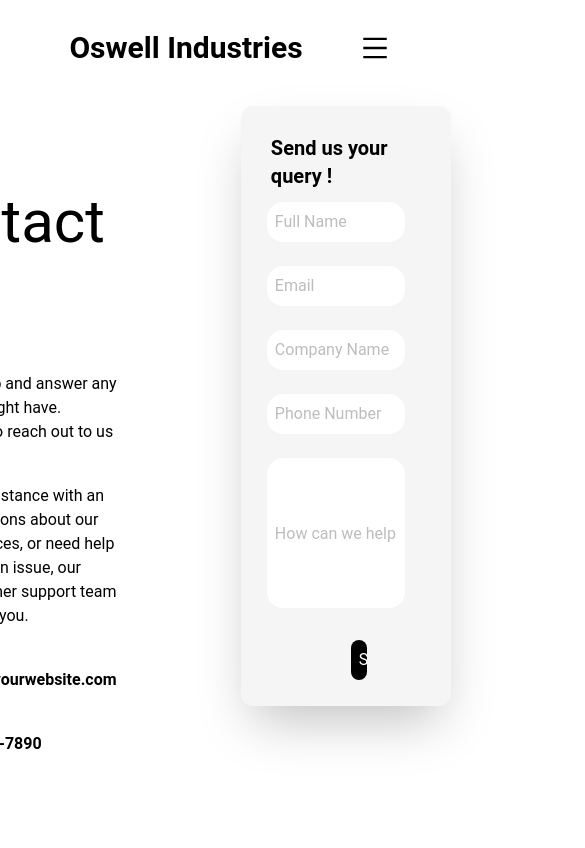
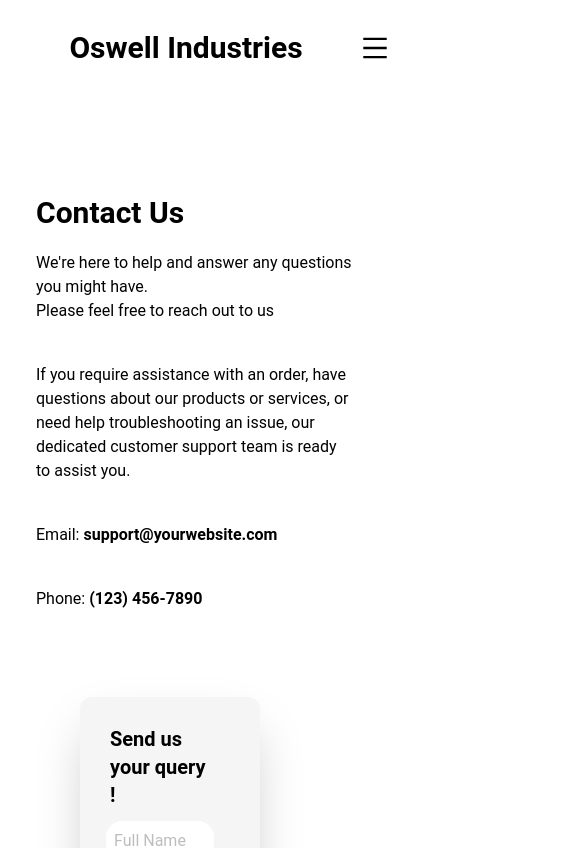
Before and after one commit to governedbyprudence/ecomPortfolio, a React (Vite) app: page /contact in a window 390 px wide. Shown: the top 848 px of the page, 585 px wide, since content can reach past the window. Built offline with nearby package versions, Linux system fonts and the light colour scheme.

Commit message:
contact page made responsive

```diff
--- a/src/core/routes/contactpage.jsx
+++ b/src/core/routes/contactpage.jsx
@@ -4,16 +4,16 @@ const ContactPage = () => {
     return(
         <div>
             <CustomNavbar/>
-            <div className="h-screen w-full flex flex-row justify-center">
+            <div className="h-screen w-full flex flex-col lg:flex-row justify-center items-center mt-[200px] lg:mt-[-50px]">
                 <div className="w-full p-4 m-10">
-                    <h1 className=" text-6xl p-10">Contact Us</h1>
+                    <h1 className=" text-3xl md:text-4xl lg:text-6xl px-5 font-bold lg:font-normal">Contact Us</h1>
                     <p className="p-5">We're here to help and answer any questions you might have.<br/> Please feel free to reach out to us</p>
                     <p className="p-5">If you require assistance with an order, have questions about our products or services, or need help troubleshooting an issue, our dedicated customer support team is ready to assist you.</p>
                     <p className="p-5">Email: <span className="font-bold">support@yourwebsite.com</span></p>
                     <p className="p-5">Phone: <span className="font-bold">(123) 456-7890</span></p>
                 </div>
-                <div className=" w-full px-10">
-                    <div className=" rounded-xl mr-[100px] mt-[10px] pl-[10px] pr-[30px] py-2 bg-gray-100 h-[600px] shadow-2xl">
+                <div className=" w-full px-20">
+                    <div className=" rounded-xl mr-[50px] lg:mr-100 mt-[10px] pl-[10px] pr-[30px] py-2 bg-gray-100 h-[600px] shadow-2xl">
                     <h1 className=" text-xl font-bold px-5 pt-5" >Send us your query !</h1>
                         <form className="flex flex-col">
                             <input type="text" placeholder="Full Name" className=" bg-blue-grey-100 mx-4 my-3 p-2 rounded-2xl" id="name"></input>
```
